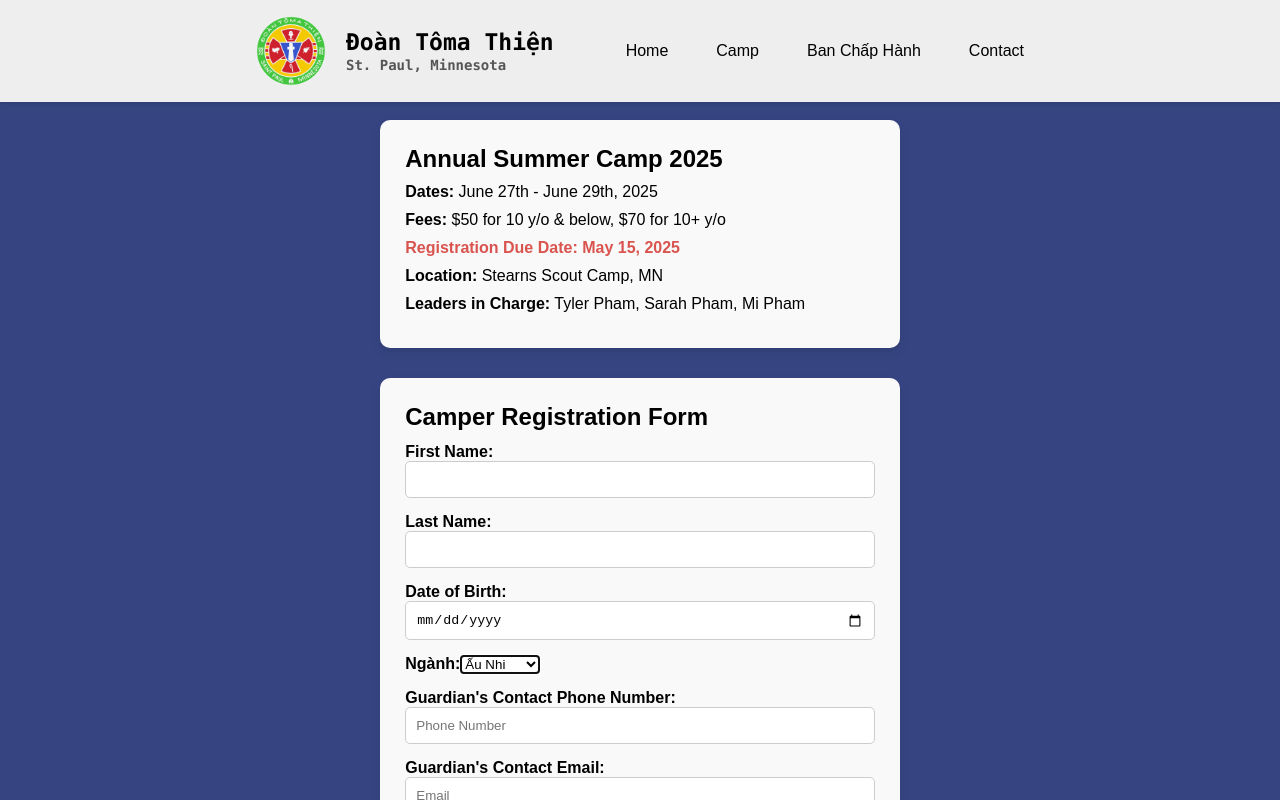
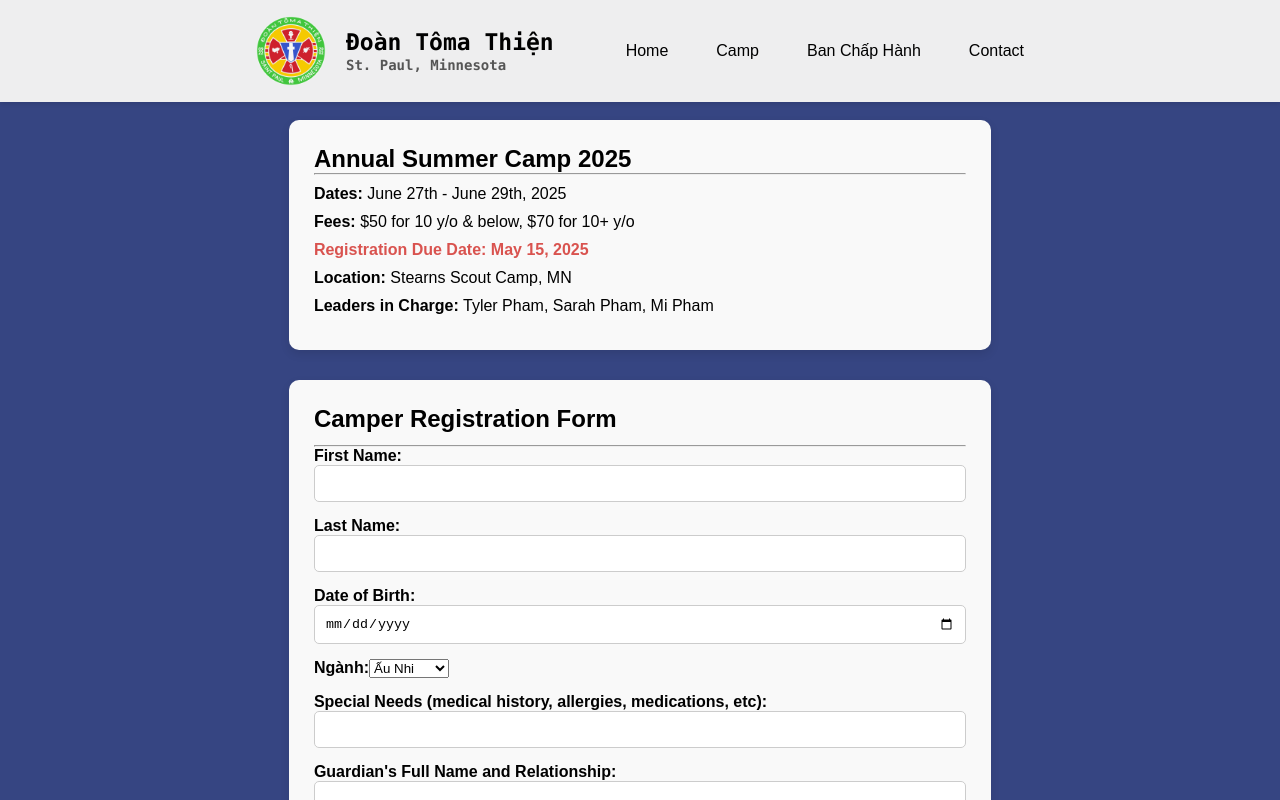
Before and after one commit to ngmymy/dttwebsite, a Next.js app: page /camp in a window 1280 px wide. Shown: the top 800 px of the page. Built offline with nearby package versions, Linux system fonts and the light colour scheme.

Commit message:
Registration form update

```diff
--- a/pages/camp-2025/camp2025form.js
+++ b/pages/camp-2025/camp2025form.js
@@ -4,6 +4,7 @@ export default function camp2025form() {
   return (
     <section className={styles.registrationForm}>
       <h2>Camper Registration Form</h2>
+      <hr className={styles.formLineBreak}></hr>
       <form method="post" encType="multipart/form-data">
         <label>
           First Name:
@@ -20,18 +21,30 @@ export default function camp2025form() {
           <input type="date" name="birthdate" required/>
         </label>
 
-                <label for="nganh">Ngành:
-                    <select name="nganh" id="nganh" autoFocus>
-                        <option value="Au Nhi">Ấu Nhi</option>
-                        <option value="Thieu Nhi">Thiếu Nhi</option>
-                        <option value="Nghia Si">Nghĩa Sĩ</option>
-                        <option value="Hiep Si">Hiệp Sĩ</option>
+        <label htmlFor="nganh">Ngành:
+          <select name="nganh" id="nganh">
+            <option value="Au Nhi" id="aunhi">Ấu Nhi</option>
+            <option value="Thieu Nhi" id="thieunhi">Thiếu Nhi</option>
+            <option value="Nghia Si" id="nghiasi">Nghĩa Sĩ</option>
+            <option value="Hiep Si" id="hiepsi">Hiệp Sĩ</option>
           </select>
         </label>
+
+        <label>
+          Special Needs (medical history, allergies, medications, etc):
+          <input type="text" name="specialNeeds"/>
+        </label>
+
+        <label>
+          Guardian's Full Name and Relationship:
+          <input type="text" name="guardiansname"/>
+        </label>
+
         <label>
           Guardian's Contact Phone Number:
           <input type="tel" name="parentPhone" placeholder="Phone Number" required/>
         </label>
+
         <label>
           Guardian's Contact Email:
           <input type="email" name="parentEmail" placeholder="Email" required/>
--- a/pages/camp-2025/camp2025info.js
+++ b/pages/camp-2025/camp2025info.js
@@ -4,6 +4,7 @@ export default function camp2025info() {
   return (
     <section className={styles.campInfo}>
       <h1>Annual Summer Camp 2025</h1>
+      <hr className={styles.formLineBreak}></hr>
       <div className={styles.infoBox}>
         <p><strong>Dates:</strong> June 27th - June 29th, 2025</p>
         <p><strong>Fees:</strong> $50 for 10 y/o & below, $70 for 10+ y/o</p>
```
Lines whose indentation alone changed are shown as unchanged.
